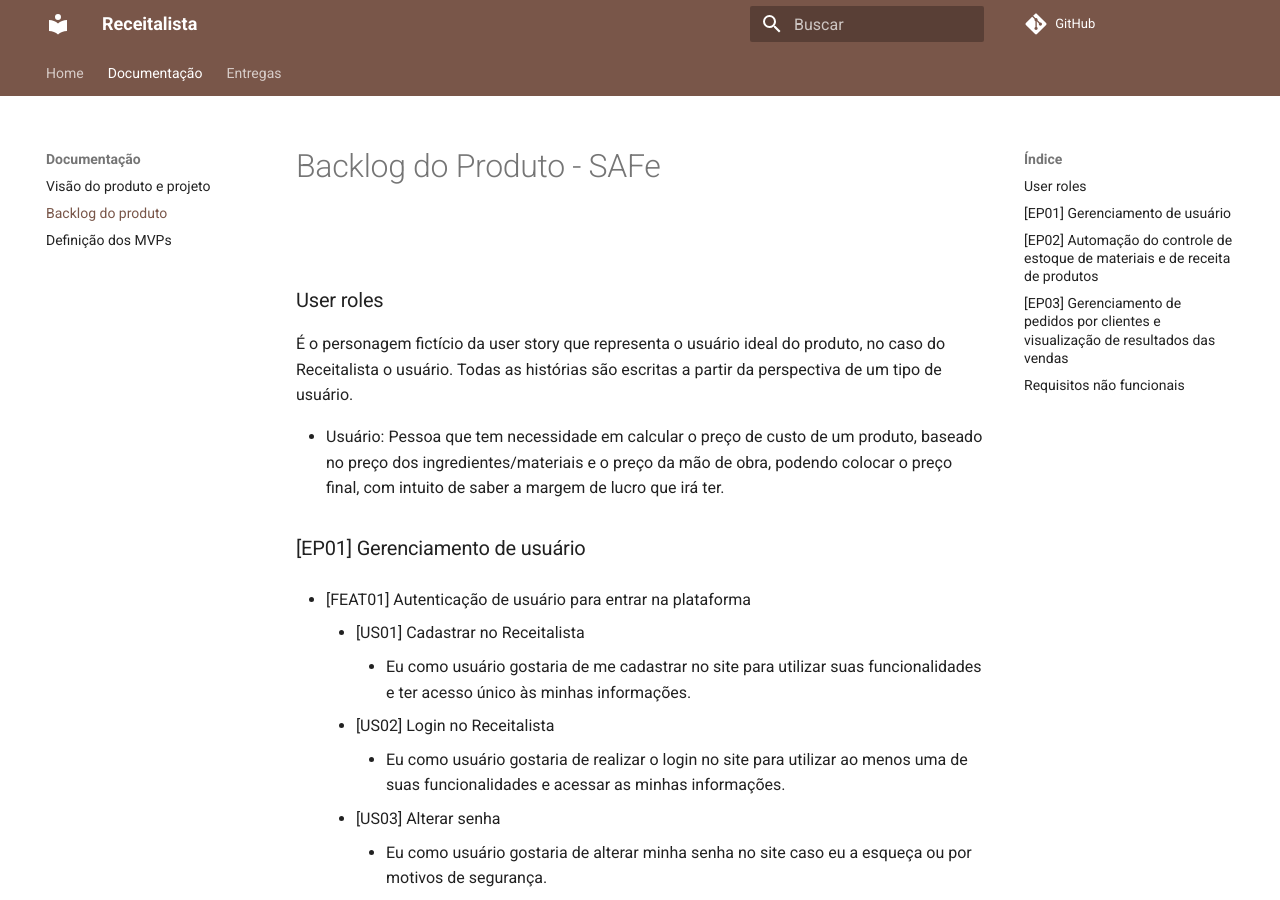
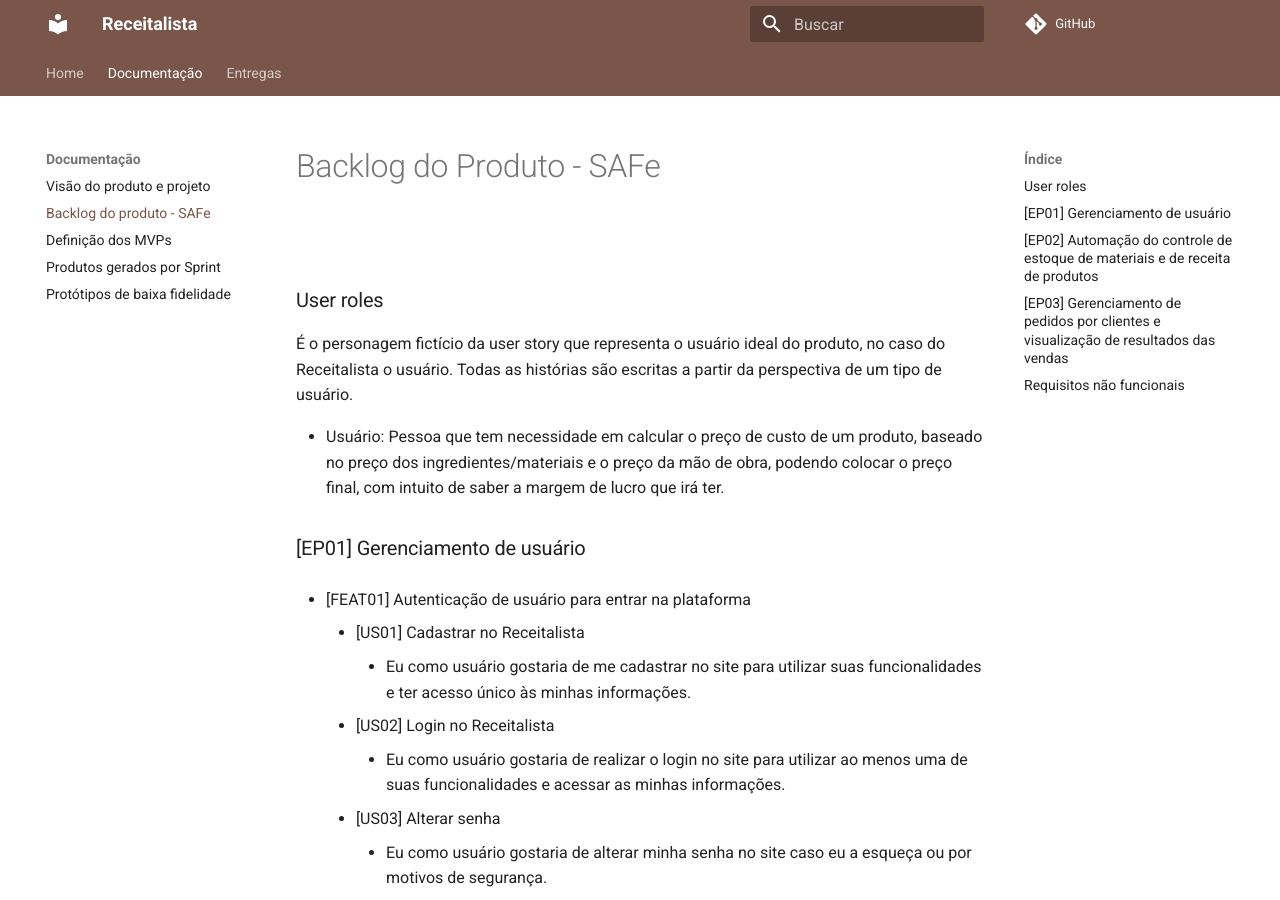
Before and after one commit to mdsreq-fga-unb/2022.2-Receitalista, an MkDocs documentation site: the page built from docs/backlog_do_produto.md, in a window 1280 px wide and 900 px high. Built offline with MkDocs 1.6.1 and Material for MkDocs 9.7.7, drawn with Linux system fonts in a browser that asks for light colours; comment, search, counter and statistics services are not loaded.

Commit message:
Update mkdocs.yml

```diff
--- a/mkdocs.yml
+++ b/mkdocs.yml
@@ -16,6 +16,8 @@
   - Home: index.md
   - Documentação:
     - Visão do produto e projeto: visao-produto.md
-    - Backlog do produto: backlog_do_produto.md
+    - Backlog do produto - SAFe: backlog_do_produto.md
     - Definição dos MVPs: definicao-mvp.md
+    - Produtos gerados por Sprint: produtos-gerados.md
+    - Protótipos de baixa fidelidade: prototipos-baixa-fidelidade.md
   - Entregas: entregas.md
```
